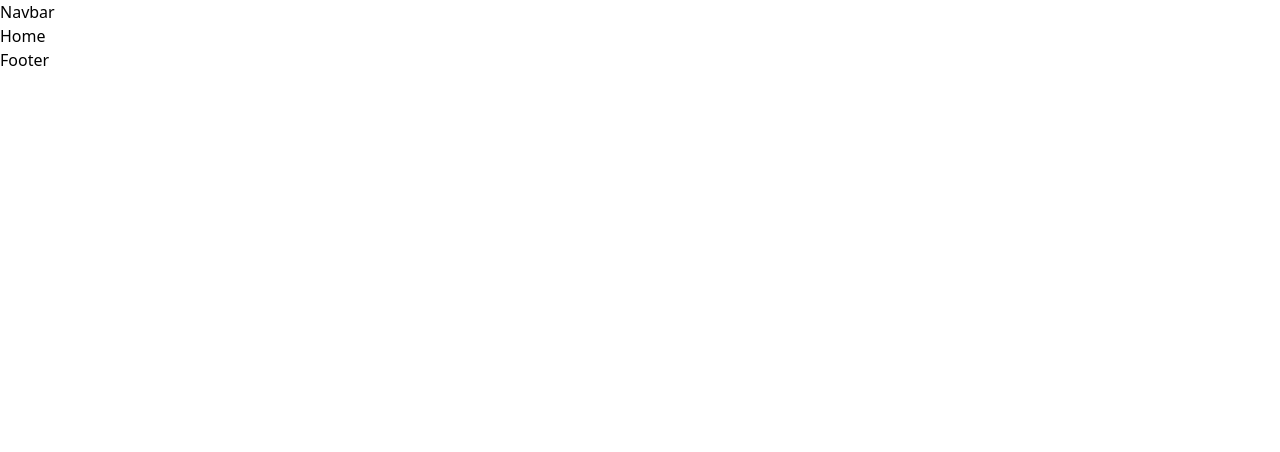
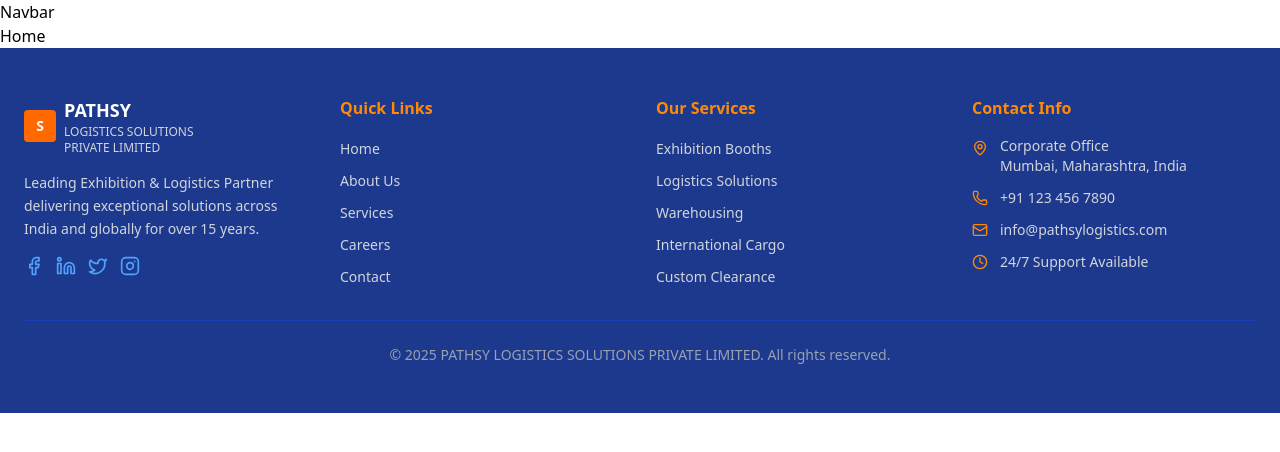
Before and after one commit to vidhisavaliya-1710/PATHSY-LOGISTICS-SOLUTIONS, a React (Vite) app in the folder Pathsy-frontend/: page / in a window 1280 px wide. Shown: the top 452 px of the page. Built offline with nearby package versions, Linux system fonts and the light colour scheme.

Commit message:
create footer page

```diff
--- a/Pathsy-frontend/package.json
+++ b/Pathsy-frontend/package.json
@@ -11,6 +11,7 @@
   },
   "dependencies": {
     "@tailwindcss/vite": "^4.1.11",
+    "lucide-react": "^0.525.0",
     "react": "^19.1.0",
     "react-dom": "^19.1.0",
     "react-router-dom": "^7.6.3",
--- a/Pathsy-frontend/src/header-footer/Footer.jsx
+++ b/Pathsy-frontend/src/header-footer/Footer.jsx
@@ -1,9 +1,94 @@
-import React from 'react'
+import React from 'react';
+import { Facebook, Linkedin, Twitter, Instagram, MapPin, Phone, Mail, Clock } from 'lucide-react';
 
-function Footer() {
+const Footer = () => {
   return (
-    <div>Footer</div>
-  )
-}
+    <footer className="bg-blue-900 text-white py-12">
+      <div className="max-w-7xl mx-auto px-6">
+        <div className="grid grid-cols-1 md:grid-cols-4 gap-8">
+          {/* Company Info */}
+          <div className="space-y-4">
+            <div className="flex items-center space-x-2">
+              <div className="w-8 h-8 bg-orange-500 rounded flex items-center justify-center">
+                <span className="text-white font-bold text-sm">S</span>
+              </div>
+              <div>
+                <h3 className="text-lg font-bold">PATHSY</h3>
+                <p className="text-xs text-gray-300">LOGISTICS SOLUTIONS</p>
+                <p className="text-xs text-gray-300">PRIVATE LIMITED</p>
+              </div>
+            </div>
+            <p className="text-sm text-gray-300 leading-relaxed">
+              Leading Exhibition & Logistics Partner delivering exceptional solutions across India and globally for over 15 years.
+            </p>
+            <div className="flex space-x-3">
+              <Facebook className="w-5 h-5 text-blue-400 hover:text-blue-300 cursor-pointer transition-colors" />
+              <Linkedin className="w-5 h-5 text-blue-400 hover:text-blue-300 cursor-pointer transition-colors" />
+              <Twitter className="w-5 h-5 text-blue-400 hover:text-blue-300 cursor-pointer transition-colors" />
+              <Instagram className="w-5 h-5 text-blue-400 hover:text-blue-300 cursor-pointer transition-colors" />
+            </div>
+          </div>
 
-export default Footer
+          {/* Quick Links */}
+          <div>
+            <h4 className="text-orange-400 font-semibold mb-4">Quick Links</h4>
+            <ul className="space-y-2">
+              <li><a href="#" className="text-gray-300 hover:text-white text-sm transition-colors">Home</a></li>
+              <li><a href="#" className="text-gray-300 hover:text-white text-sm transition-colors">About Us</a></li>
+              <li><a href="#" className="text-gray-300 hover:text-white text-sm transition-colors">Services</a></li>
+              <li><a href="#" className="text-gray-300 hover:text-white text-sm transition-colors">Careers</a></li>
+              <li><a href="#" className="text-gray-300 hover:text-white text-sm transition-colors">Contact</a></li>
+            </ul>
+          </div>
+
+          {/* Our Services */}
+          <div>
+            <h4 className="text-orange-400 font-semibold mb-4">Our Services</h4>
+            <ul className="space-y-2">
+              <li><a href="#" className="text-gray-300 hover:text-white text-sm transition-colors">Exhibition Booths</a></li>
+              <li><a href="#" className="text-gray-300 hover:text-white text-sm transition-colors">Logistics Solutions</a></li>
+              <li><a href="#" className="text-gray-300 hover:text-white text-sm transition-colors">Warehousing</a></li>
+              <li><a href="#" className="text-gray-300 hover:text-white text-sm transition-colors">International Cargo</a></li>
+              <li><a href="#" className="text-gray-300 hover:text-white text-sm transition-colors">Custom Clearance</a></li>
+            </ul>
+          </div>
+
+          {/* Contact Info */}
+          <div>
+            <h4 className="text-orange-400 font-semibold mb-4">Contact Info</h4>
+            <div className="space-y-3">
+              <div className="flex items-start space-x-3">
+                <MapPin className="w-4 h-4 text-orange-400 mt-1 flex-shrink-0" />
+                <div>
+                  <p className="text-sm text-gray-300">Corporate Office</p>
+                  <p className="text-sm text-gray-300">Mumbai, Maharashtra, India</p>
+                </div>
+              </div>
+              <div className="flex items-center space-x-3">
+                <Phone className="w-4 h-4 text-orange-400 flex-shrink-0" />
+                <p className="text-sm text-gray-300">+91 123 456 7890</p>
+              </div>
+              <div className="flex items-center space-x-3">
+                <Mail className="w-4 h-4 text-orange-400 flex-shrink-0" />
+                <p className="text-sm text-gray-300">info@pathsylogistics.com</p>
+              </div>
+              <div className="flex items-center space-x-3">
+                <Clock className="w-4 h-4 text-orange-400 flex-shrink-0" />
+                <p className="text-sm text-gray-300">24/7 Support Available</p>
+              </div>
+            </div>
+          </div>
+        </div>
+
+        {/* Bottom Bar */}
+        <div className="mt-8 pt-6 border-t border-blue-800">
+          <p className="text-center text-sm text-gray-400">
+            © 2025 PATHSY LOGISTICS SOLUTIONS PRIVATE LIMITED. All rights reserved.
+          </p>
+        </div>
+      </div>
+    </footer>
+  );
+};
+
+export default Footer;
```
Also changed, not shown: 1 other file (tests, documents, lock files or other folders).
